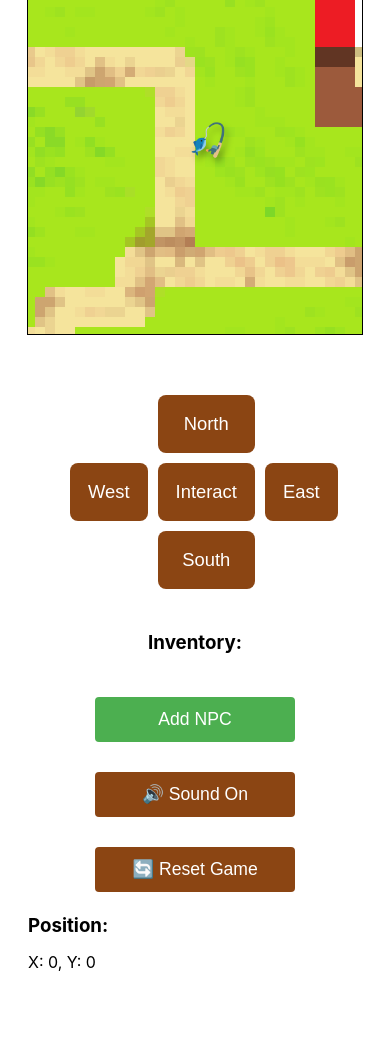
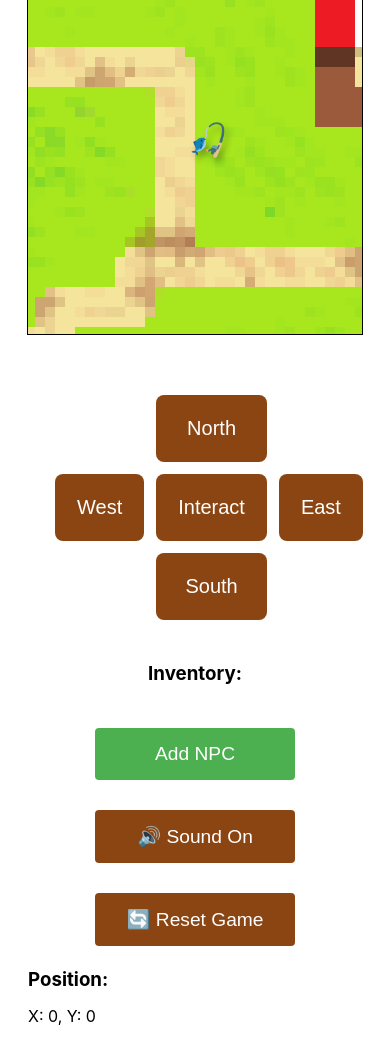
Before and after one commit to DipFlip/ai-playground-game, a Flask app: page / in a window 390 px wide. Shown: the part 21-1069 px from the top of the page. Before the commit the page ends 992 px from the top, so only its background shows below. Run offline with Flask 3, Linux system fonts and the light colour scheme.

Commit message:
increase button size

```diff
--- a/static/css/game.css
+++ b/static/css/game.css
@@ -398,8 +398,8 @@ body {
     }
 
     .movement-controls {
-        width: 280px;
-        gap: 12px;
+        width: 300px;
+        gap: 15px;
         margin: 20px 0;
     }
 
@@ -434,17 +434,27 @@ body {
 
     .control-button {
         width: 100%;
-        padding: 12px 20px;
-        font-size: 1.1rem;
+        padding: 15px 25px;
+        font-size: 1.2rem;
     }
 
     #add-npc-button {
-        padding: 12px 20px;
-        font-size: 1.1rem;
+        padding: 15px 25px;
+        font-size: 1.2rem;
     }
 
     .movement-controls button {
-        padding: 20px;
+        padding: 25px;
+        font-size: 1.3rem;
+    }
+
+    #submit-answer {
+        padding: 12px 20px;
+        font-size: 1.2rem;
+    }
+
+    .choice-button {
+        padding: 12px 15px 12px 35px;
         font-size: 1.2rem;
     }
 }
@@ -465,23 +475,23 @@ body {
     }
 
     .choice-button {
-        font-size: 1rem;
-        padding: 6px 12px 6px 25px;
+        font-size: 1.15rem;
+        padding: 10px 15px 10px 30px;
     }
 
     .choice-button.selected::before {
-        left: 8px;
-        font-size: 1rem;
+        left: 10px;
+        font-size: 1.15rem;
     }
 
     .movement-controls {
-        width: 250px;
-        gap: 10px;
+        width: 280px;
+        gap: 12px;
     }
 
     .movement-controls button {
-        padding: 18px;
-        font-size: 1.15rem;
+        padding: 22px;
+        font-size: 1.25rem;
     }
 }
 
```
